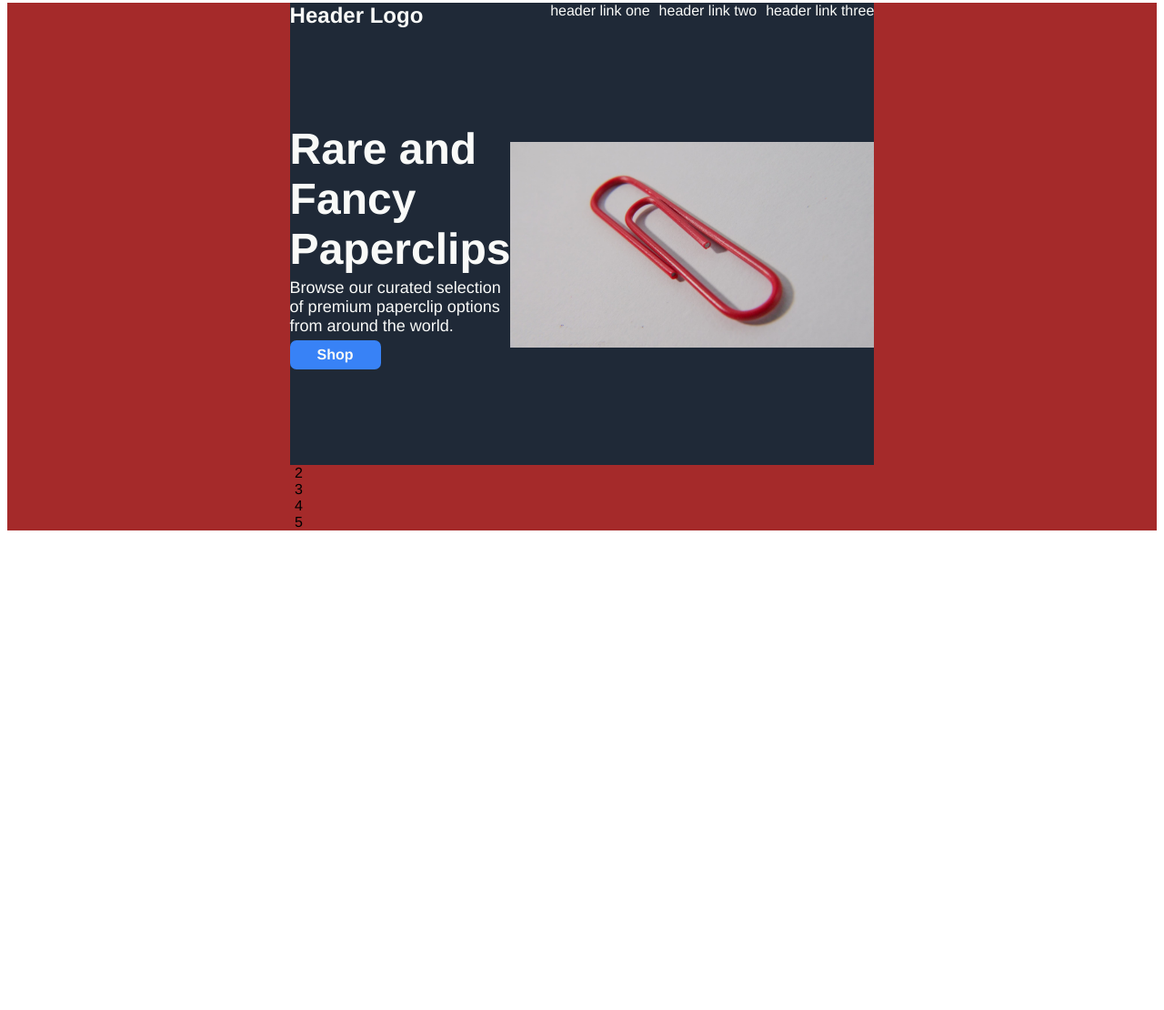
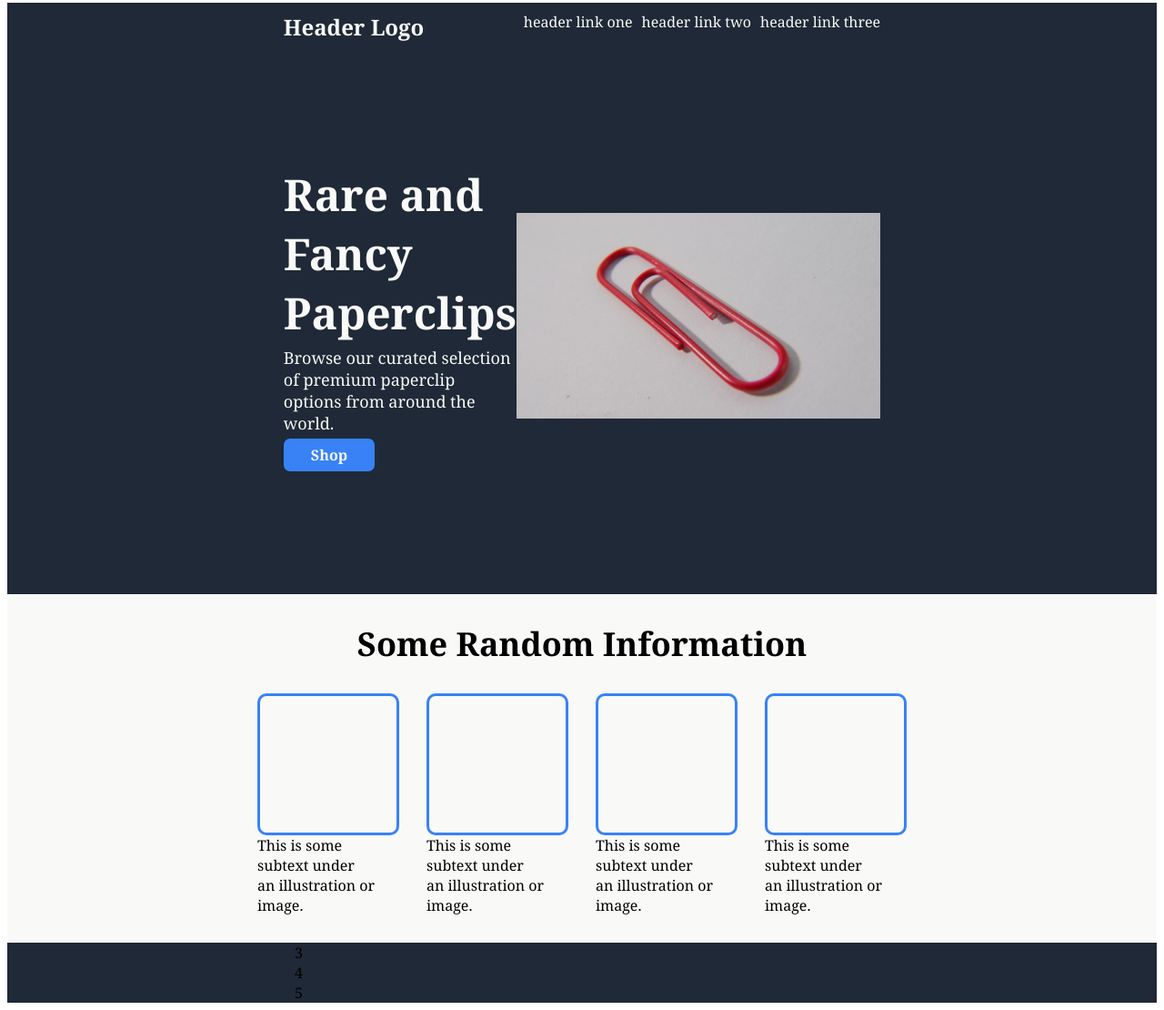
Before and after one commit to sketchius/landing-page, a plain HTML site: page index.html in a window 1280 px wide. Shown: the part 5-1115 px from the top of the page at 91% size. Before the commit the page ends 800 px from the top, so only its background shows below. Drawn offline with Linux system fonts and the light colour scheme.

Commit message:
Add information section

```diff
--- a/css/style.css
+++ b/css/style.css
@@ -1,11 +1,11 @@
 * {
-    font-family: 'Franklin Gothic Medium', 'Arial Narrow', Arial, sans-serif;
+    font-family:Georgia, 'Times New Roman', Times, serif;
 }
 
 .flexV {
     display: flex;
     flex-direction: column;
-    background-color: brown;
+    background-color: #1F2937;
 }
 
 .flexH {
@@ -15,6 +15,10 @@
 
 .alignCenter {
     align-items: center;
+}
+
+.headerContainer {
+    margin-top: 10px;
 }
 
 .headerLogo {
@@ -59,8 +63,8 @@
 .heroPanel {
     flex-grow: 0;
     flex-basis: 40%;
-    margin-top: 100px;
-    margin-bottom: 100px;
+    margin-top: 130px;
+    margin-bottom: 130px;
 }
 
 .heroText {
@@ -90,3 +94,43 @@
     width: 400px;
     height: auto;
 }
+
+.section2 {
+    background-color: #f9faf8;
+}
+
+
+.informationHeader {
+    margin: 30px;
+    font-size: 36px;
+    text-align: center;
+    font-weight: bold;
+}
+
+.informationFlexbox {
+    margin: 30px;
+    display: flex;
+    gap: 30px;
+    flex-direction: row;
+    justify-content: center;
+}
+
+.informationContainer {
+    flex-grow: 0;
+    flex-shrink: 0;
+    flex-basis: auto;
+}
+
+.informationIllustration {
+    height: 130px;
+    width: 130px;
+    padding: 10px;
+    border-width: 3px;
+    border-style: solid;
+    border-color: #3882F6;
+    border-radius: 10px;
+}
+
+.informationSubtext {
+    width: 130px;
+}
--- a/index.html
+++ b/index.html
@@ -13,7 +13,7 @@
             <div class ="contentBoxMargin"></div>
             <div class="contentBoxContent section1">
 
-                <div class="flexH" class="header">
+                <div class="flexH headerContainer" class="header">
 
                     <div class="pushRight headerLogo">Header Logo</div>
                     <div class="headerItem">header link one</div>
@@ -34,9 +34,29 @@
             </div>
             <div class ="contentBoxMargin"></div>
         </div>
-        <div class="contentBox">
+        <div class="contentBox section2">
             <div class ="contentBoxMargin"></div>
-            <div class="contentBoxContent">2</div>
+            <div class="contentBoxContent">
+                <div class="informationHeader">Some Random Information</div>
+                <div class="informationFlexbox">
+                    <div class="informationContainer">
+                        <div class="informationIllustration"></div>
+                        <div class="informationSubtext">This is some subtext under an illustration or image.</div>
+                    </div>
+                    <div class="informationContainer">
+                        <div class="informationIllustration"></div>
+                        <div class="informationSubtext">This is some subtext under an illustration or image.</div>
+                    </div>
+                    <div class="informationContainer">
+                        <div class="informationIllustration"></div>
+                        <div class="informationSubtext">This is some subtext under an illustration or image.</div>
+                    </div>
+                    <div class="informationContainer">
+                        <div class="informationIllustration"></div>
+                        <div class="informationSubtext">This is some subtext under an illustration or image.</div>
+                    </div>
+                </div>
+            </div>
             <div class ="contentBoxMargin"></div>
         </div>
         <div class="contentBox">
```
